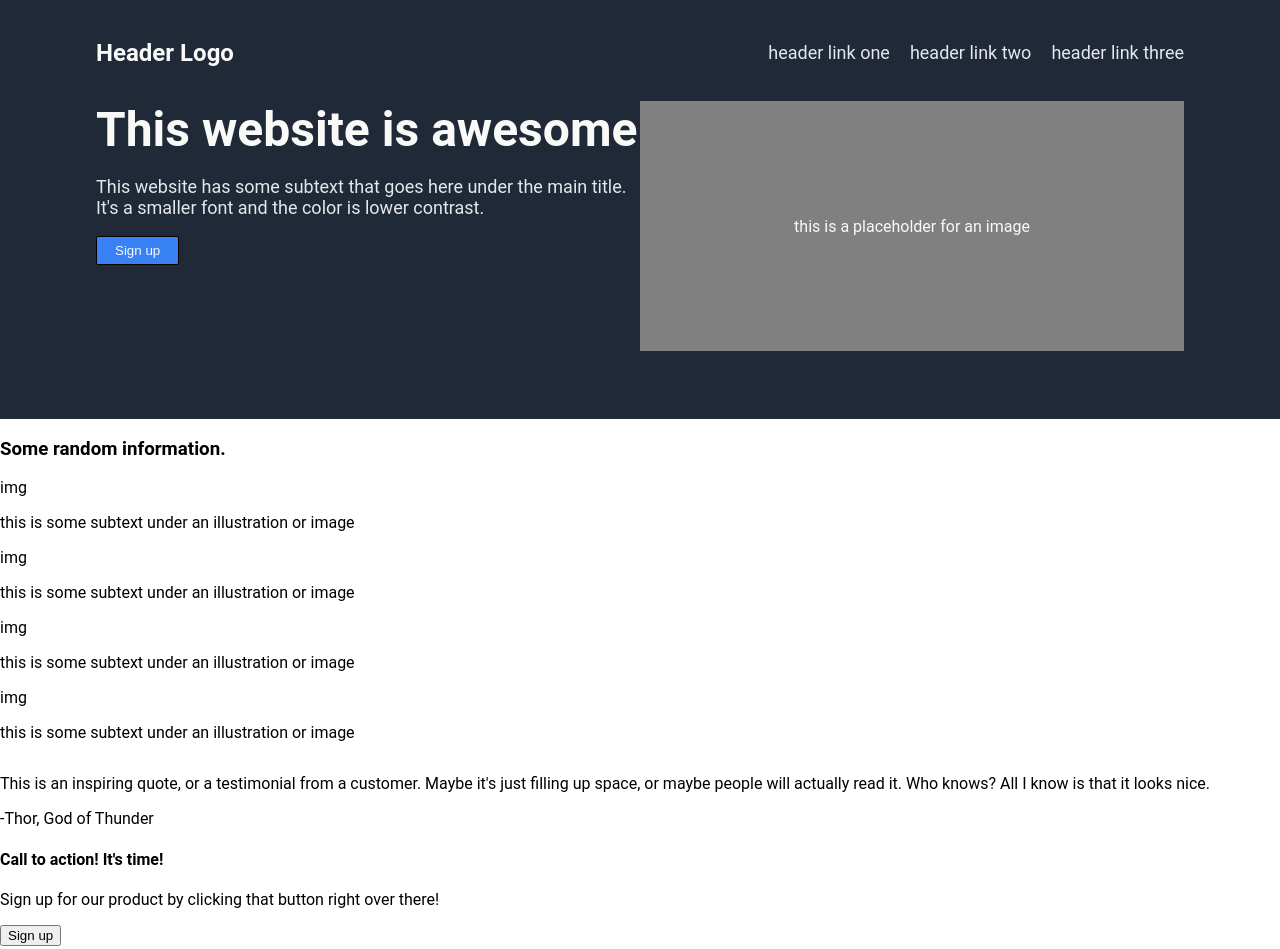
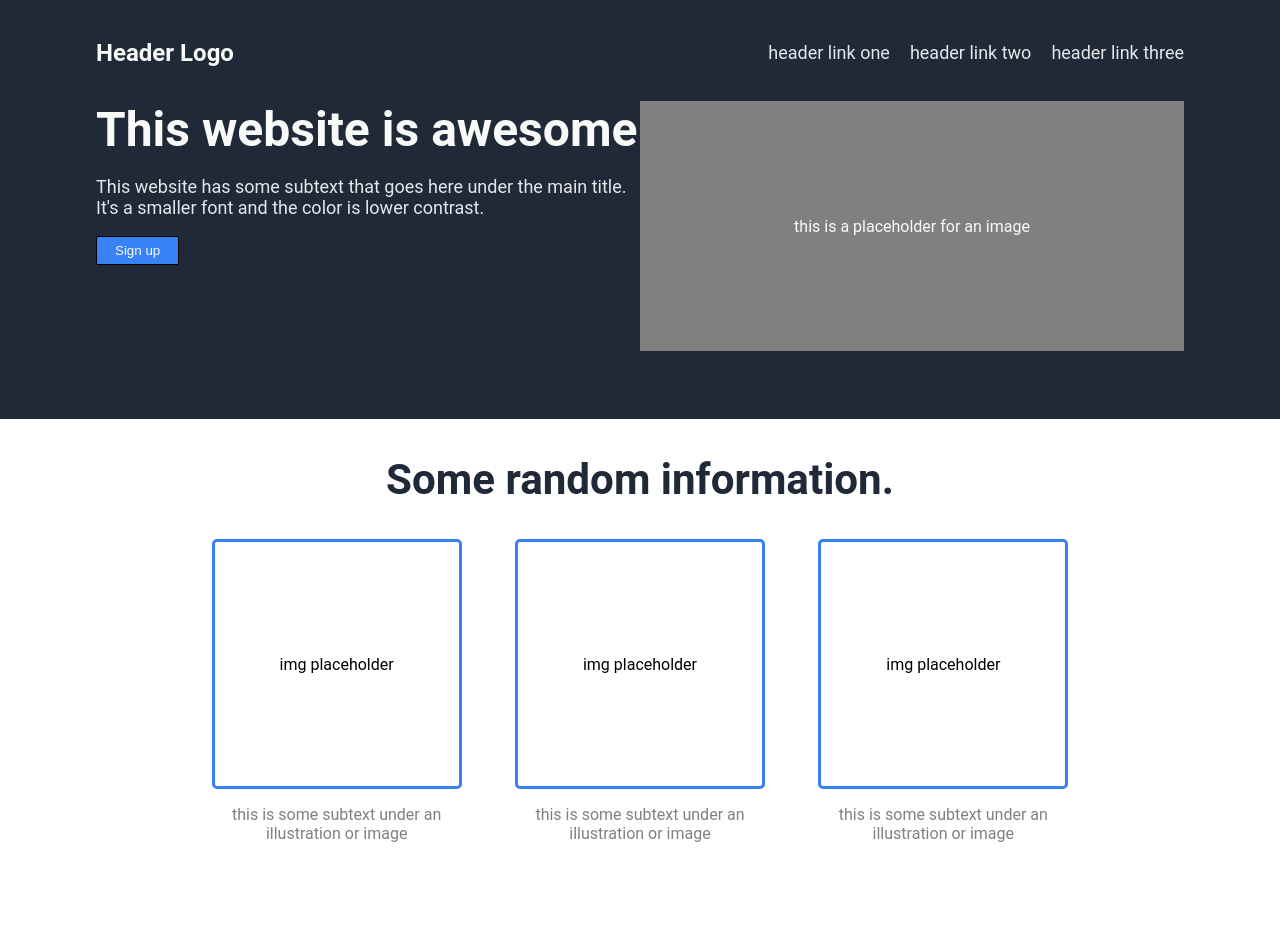
Before and after one commit to cybermailman/landing-page, a plain HTML site: page index.html in a window 1280 px wide. Shown: the top 949 px of the page. Drawn offline with Linux system fonts and the light colour scheme.

Commit message:
Images, Information section complete
Added CSS to div content-top in index
Using img placeholders for now

```diff
--- a/index.html
+++ b/index.html
@@ -36,20 +36,20 @@
     <div class="content-top">
         <div class="content-info"><h3>Some random information.</h3></div>
         <div class="images">
-            <div class="img1">
-                <div class="img">img</div>
+            <div class="img">
+                <div class="img-placeholder">img placeholder</div>
                 <div class="img-text"><p>this is some subtext under an illustration or image</p></div>
             </div>
-            <div class="img2">
-                <div class="img">img</div>
+            <div class="img">
+                <div class="img-placeholder">img placeholder</div>
                 <div class="img-text"><p>this is some subtext under an illustration or image</p></div>
             </div>
-            <div class="img3">
-                <div class="img">img</div>
+            <div class="img">
+                <div class="img-placeholder">img placeholder</div>
                 <div class="img-text"><p>this is some subtext under an illustration or image</p></div>
             </div>
-            <div class="img4">
-                <div class="img">img</div>
+            <div class="img">
+                <div class="img-placeholder">img placeholder</div>
                 <div class="img-text"><p>this is some subtext under an illustration or image</p></div>
             </div>
         </div>
--- a/style.css
+++ b/style.css
@@ -45,7 +45,6 @@ body{
     height: 250px;
     margin-bottom: 20px;
     display: flex;
-    align-items: center;
     justify-content: space-between;
 }
 
@@ -82,3 +81,50 @@ body{
     align-items: center;
     color:#F9FAF8;
 }
+
+.content-top{
+    padding: 0 200px;
+    display: flex;
+    flex-direction: column;
+    justify-content: center;
+    align-items: center;
+}
+
+.content-info{
+    display: flex;
+    justify-content: center;
+    align-items: center;
+    font-size: 36px;
+    font-weight: bolder;
+    color: #1F2937;
+    height: 120px;
+}
+
+.images{
+    display: flex;
+    justify-content: space-around;
+    align-items: center;
+    gap: 30px;
+    flex-wrap: wrap;
+}
+
+.img{
+    height: 400px;
+    width: 250px;
+    text-align:center;
+}
+
+.img-placeholder{
+    box-sizing: border-box;
+    width: 250px;
+    height: 250px;
+    border: 3px solid #3882F6;
+    border-radius: 5px;
+    display: flex;
+    justify-content: center;
+    align-items: center;
+}
+
+.img-text{
+    color: gray;
+}
```
